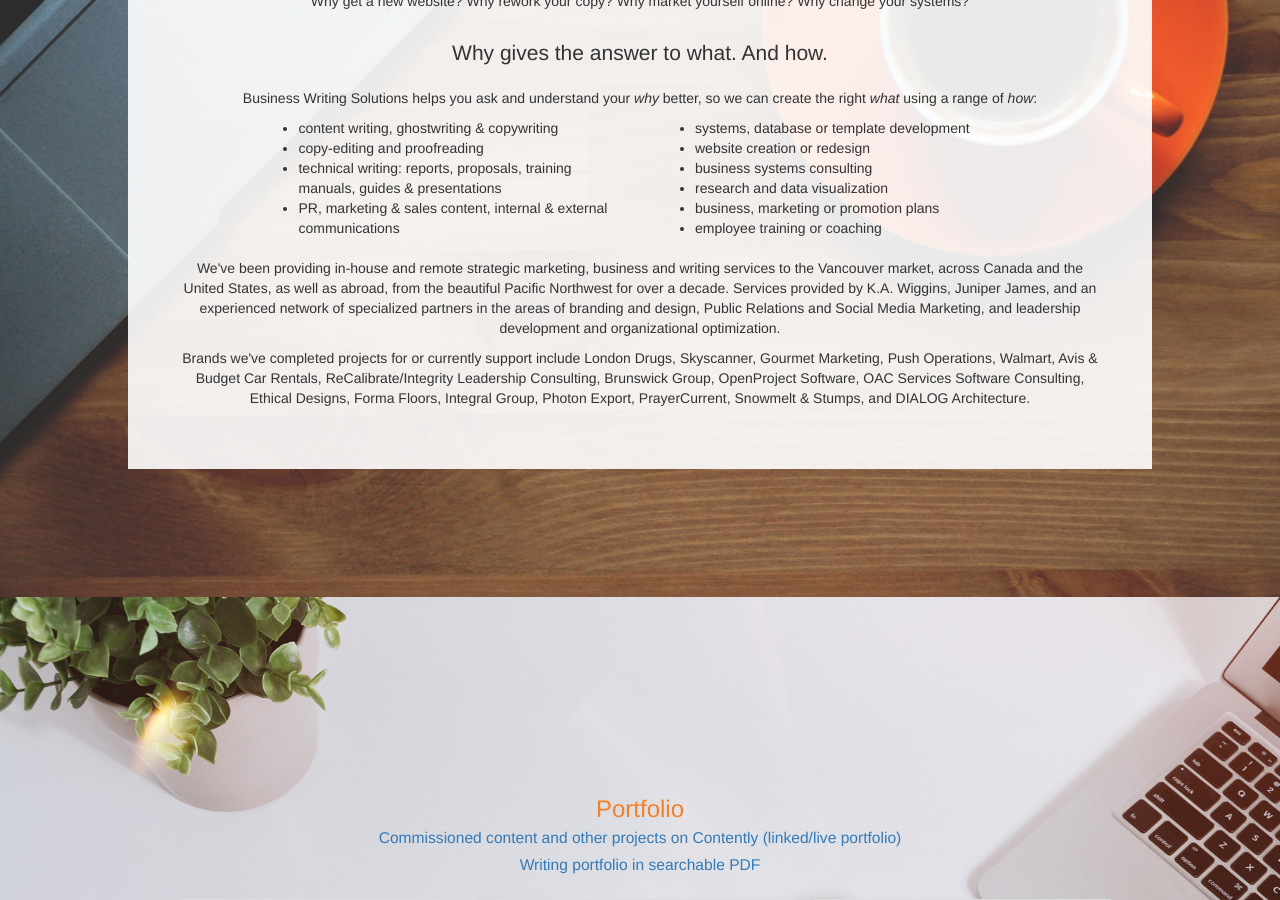
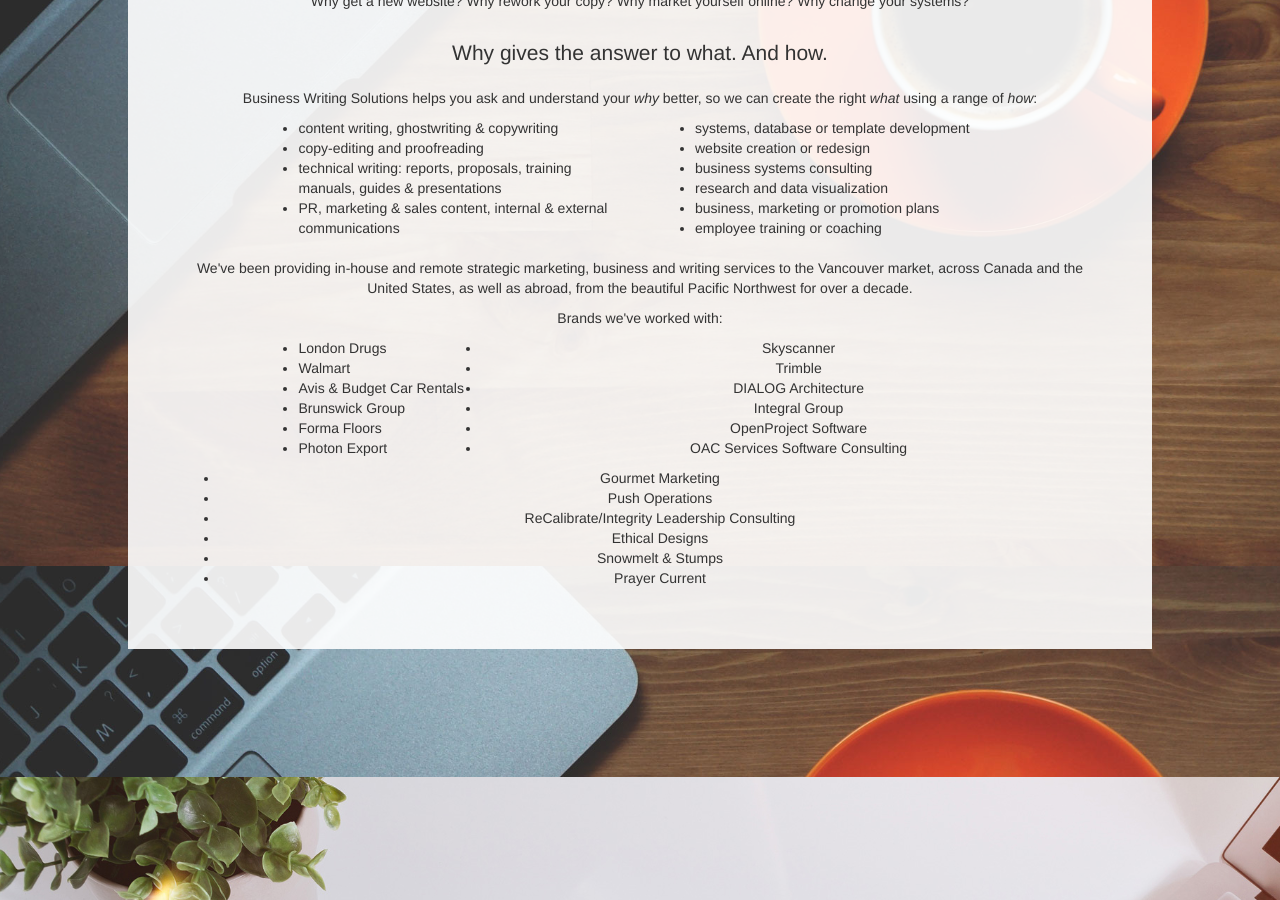
Before and after one commit to kaiewiggins/businesswriting, a Jekyll site: the page built from index.html, in a window 1280 px wide and 900 px high, scrolled down 1234 px. Built offline with Jekyll 4.4.1, drawn with Linux system fonts in a browser that asks for light colours; nearby versions of some CDN libraries; some of the changed text lies outside the part shown.

Commit message:
Update index.html

```diff
--- a/index.html
+++ b/index.html
@@ -54,15 +54,50 @@
             </div><!--close col-->
         </div><!--close row-->
         <p></p>
-        <p>We've been providing in-house and remote strategic marketing, business and writing services to the Vancouver market, across Canada and the United States, as well as abroad, from the beautiful Pacific Northwest for over a decade. Services provided by K.A. Wiggins, Juniper James, and an experienced network of specialized partners in the areas of branding and design, Public Relations and Social Media Marketing, and leadership development and organizational optimization.</p>
-         <p>Brands we've completed projects for or currently support include London Drugs, Skyscanner, Gourmet Marketing, Push Operations, Walmart, Avis & Budget Car Rentals, ReCalibrate/Integrity Leadership Consulting, Brunswick Group, OpenProject Software, OAC Services Software Consulting, Ethical Designs, Forma Floors, Integral Group, Photon Export, PrayerCurrent, Snowmelt & Stumps, and DIALOG Architecture.</div><!--close text-center-->
+        <p>We've been providing in-house and remote strategic marketing, business and writing services to the Vancouver market, across Canada and the United States, as well as abroad, from the beautiful Pacific Northwest for over a decade.</p>
+        <p>Brands we've worked with:</p>
+                <div class="row">
+            <div class="col-xs-1 text-left"></div>
+            <div class="col-xs-3 text-left">
+      <ul>
+          <li>London Drugs</li>
+          <li>Walmart</li>
+          <li>Avis & Budget Car Rentals</li>
+                                            <li>Brunswick Group</li>
+                                  <li>Forma Floors</li>
+                                  <li>Photon Export</li>
+        </ul>
+            </div><!--close col-->
+                              <ul>
+          <li>Skyscanner</li>
+                                  <li>Trimble</li>
+                                  <li>DIALOG Architecture</li>
+                                  <li>Integral Group</li>
+                                  <li>OpenProject Software</li>
+                                  <li>OAC Services Software Consulting</li>
+        </ul>
+            </div><!--close col-->
+              <ul>
+          <li>Gourmet Marketing</li>
+                  <li>Push Operations</li>
+                                                    <li>ReCalibrate/Integrity Leadership Consulting</li>
+                                  <li>Ethical Designs</li>
+                                  <li>Snowmelt & Stumps</li>
+                                  <li>Prayer Current</li>
+        </ul>
+            </div><!--close col-->
+        </div><!--close row-->
+</div><!--close text-center-->
+
 </div><!--close second background img-->
 
   <!-- Start Section 3: 'Portfolio' -->
         <div class="index-bg-5" id="portfolioprojects" style="height: fit-content;">
       <a class="anchor" name="portfolioprojects" id="portfolioprojects"></a>
               <div class="text-center" style="padding: 5%;">
-                  <h3>Portfolio<br><small><a href="https://businesswritingsolutions.contently.com/">Commissioned content and other projects on Contently (linked/live portfolio)</a><br><a href="https://drive.google.com/open?id=1sGjNLu6c5NJaHikh5uKWbzgMJ1VNL7FW">Writing portfolio in searchable PDF</a></small></h3>
+                  <h3>Portfolio</h3>
+                  <h4><a href="https://businesswritingsolutions.contently.com/">Commissioned content and other projects on Contently (linked/live portfolio)</a></h4>
+                  <h4><a href="https://drive.google.com/open?id=1sGjNLu6c5NJaHikh5uKWbzgMJ1VNL7FW">Writing portfolio in searchable PDF</a></small></h4>
                 <div class="row">
         <div class="col-lg-4 col-centered" style="padding:1em">
         <div id="container">
@@ -205,7 +240,7 @@
          <img src="/stories4central.jpg" style="width: 300px; height: 200px;" class="img-thumbnail">
           <div id="name">
             <p style="display: inline-block; color: #333; margin: 0; padding: 10px; font-size: 16px; line-height: 18px;">Content Marketing</p>
-            <p>"Our story" blog series for Central Community Church, Chilliwack. Live interviews and long-form original content writing.</p>
+            <p>"Our story" blog series for Central Community Church, Chilliwack. Interviews & content writing.</p>
           </div><!--end name-->
           </div><!--end container-->
         </div><!--end col-->
```
Also changed, not shown: other parts of index.html (+2 -2 lines).
